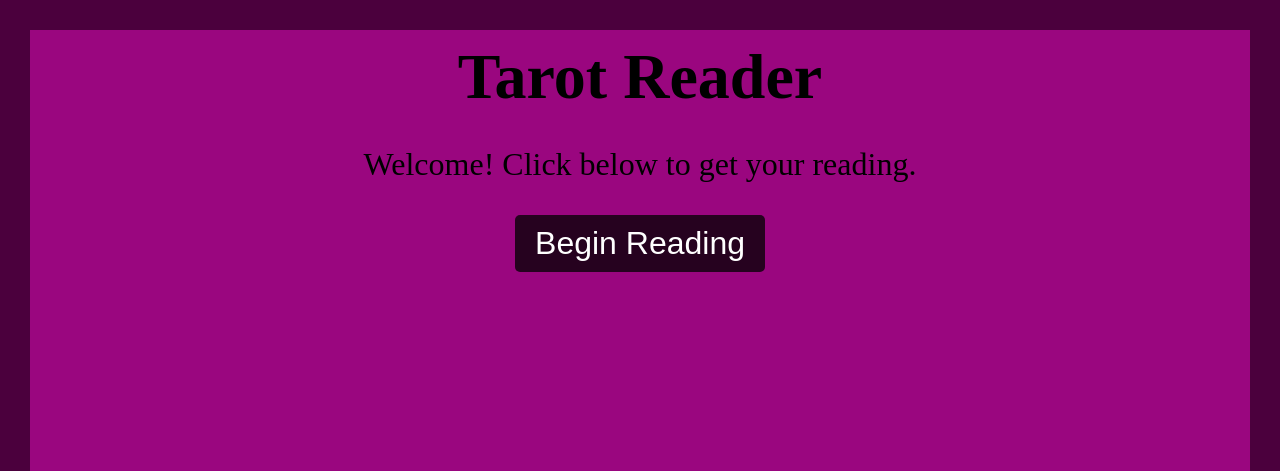
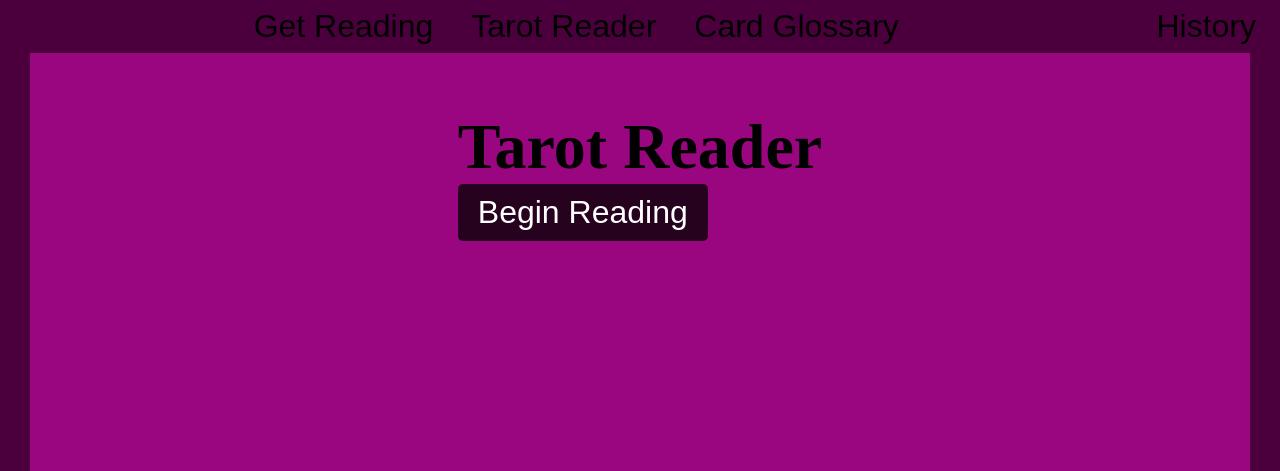
Before and after one commit to PandoraV1/Tarot-Reader, a Flask app: page / in a window 1280 px wide. Shown: the top 471 px of the page. Run offline with Flask 3, Linux system fonts and the light colour scheme.

Commit message:
added header action bar with functionality for home and reading screens

```diff
--- a/Tarot_Reader/static/styles/style.css
+++ b/Tarot_Reader/static/styles/style.css
@@ -4,8 +4,50 @@
     box-sizing: border-box;
 }
 
+.header-bar {
+    position: fixed;
+    top: 0;
+    left: 0;
+    right: 0;
+    display: flex;
+    align-items: center;
+    justify-content: center;
+    background-color: #4B003D;
+    color: #000000;
+    padding: 0 10px;
+    width: 100%;
+    box-sizing: border-box;
+}
+
+.header-center {
+    display: flex;
+    justify-content: center;
+    gap: 10px;
+    flex: 1;
+}
+
+.header-right {
+    margin-left: auto;
+    justify-content: flex-end;
+}
+
+.header-bar button {
+    background-color: #4B003D;
+    color: #000000;
+    border: none;
+    padding: 8px 14px;
+    cursor: pointer;
+    border-radius: 4px;
+}
+
+.header-bar button:hover {
+    background-color: #430437;
+}
+
 body {
+    margin: 0;
     padding: 2rem;
+    border: 2px solid #4B003D;
     background-color: #9A067F;
     color: #000000;
     min-height: 100vh;
--- a/Tarot_Reader/templates/home.html
+++ b/Tarot_Reader/templates/home.html
@@ -4,7 +4,8 @@
     <meta charset="UTF-8">
     <title>Tarot Reader</title>
     <link href="{{ url_for('static', filename='styles/style.css') }}" rel="stylesheet">
-    <style> body {
+    <style>
+    body {
         border: 30px solid #4B003D; /* border color */
         margin: 0; /* space from edge of screen */
         padding: 10px; /* padding from other objects */
@@ -23,11 +24,30 @@
     </style>
 </head>
 <body>
+    <div class="header-bar">
+        <div class="header-center">
+            <form action="{{ url_for('cards') }}" method="get">
+                <button type="submit">Get Reading</button>
+            </form>
+
+            <form action="{{ url_for('home') }}" method="get">
+                <button type="submit">Tarot Reader</button>
+            </form>
+
+            <button type="button">Card Glossary</button>
+        </div>
+
+        <div class="header-right">
+            <button type="button">History</button>
+        </div>
+    </div>
+
+    <div style="margin-top: 70px">
         <h1>Tarot Reader</h1>
-        <p>Welcome! Click below to get your reading.</p>
 
         <form action="{{ url_for('cards') }}" method="get">
             <button class="mybutton">Begin Reading </button>
         </form>
+    </div>
 </body>
 </html>
```
Also changed, not shown: Tarot_Reader/templates/cards.html (+15 -2 lines). Lines whose indentation alone changed are shown as unchanged.
